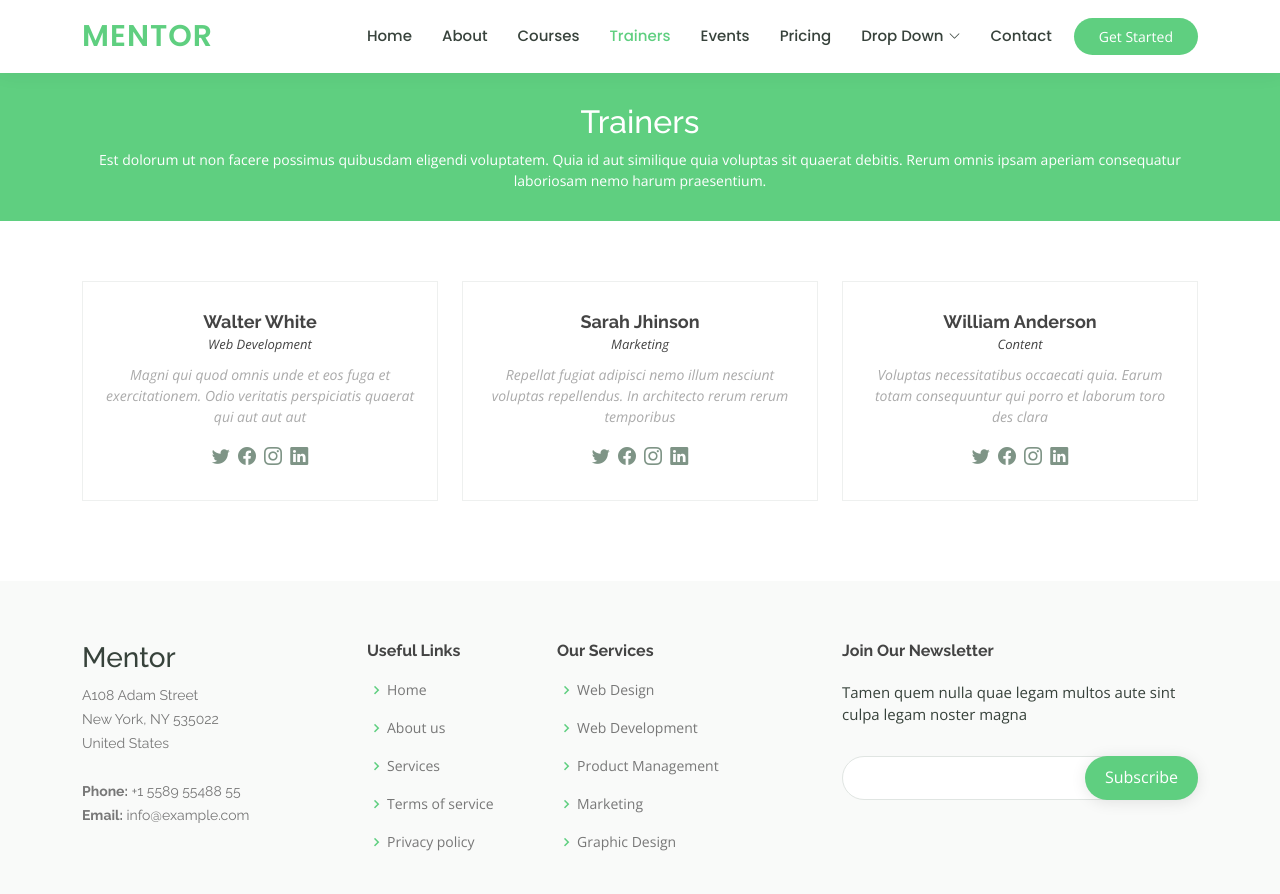
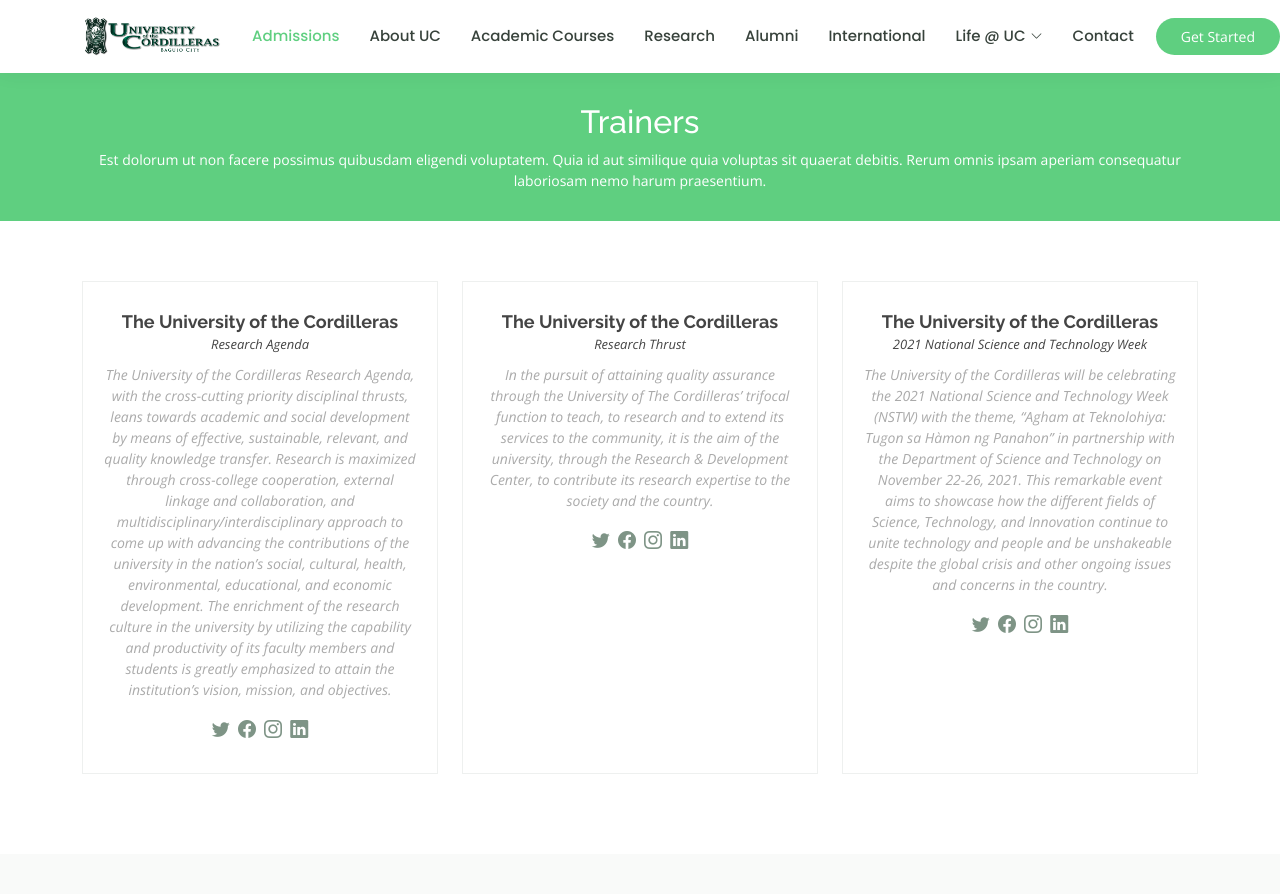
Before and after one commit to HagardWayan/UC-Page, a plain HTML site: page trainers.html in a window 1280 px wide. Shown: the top 894 px of the page. Drawn offline with nearby package versions, Linux system fonts and the light colour scheme.

Commit message:
edited idex and trainers

```diff
--- a/trainers.html
+++ b/trainers.html
@@ -5,7 +5,7 @@
   <meta charset="utf-8">
   <meta content="width=device-width, initial-scale=1.0" name="viewport">
 
-  <title>Trainers - Mentor Bootstrap Template</title>
+  <title>Research</title>
   <meta content="" name="description">
   <meta content="" name="keywords">
 
@@ -42,41 +42,36 @@
   <header id="header" class="fixed-top">
     <div class="container d-flex align-items-center">
 
-      <h1 class="logo me-auto"><a href="index.html">Mentor</a></h1>
+      <h1 class="logo me-auto"><a href="index.html"></a> <img _ngcontent-gis-c18="" src="img/uc.png" alt="University of the Cordilleras" class="ng-tns-c18-0"></h1>
       <!-- Uncomment below if you prefer to use an image logo -->
       <!-- <a href="index.html" class="logo me-auto"><img src="assets/img/logo.png" alt="" class="img-fluid"></a>-->
 
-      <nav id="navbar" class="navbar order-last order-lg-0">
+     <nav id="navbar" class="navbar order-last order-lg-0">
         <ul>
-          <li><a href="index.html">Home</a></li>
-          <li><a href="about.html">About</a></li>
-          <li><a href="courses.html">Courses</a></li>
-          <li><a class="active" href="trainers.html">Trainers</a></li>
-          <li><a href="events.html">Events</a></li>
-          <li><a href="pricing.html">Pricing</a></li>
+          <li><a class="active" href="index.html">Admissions</a></li>
+          <li><a href="about.html">About UC</a></li>
+          <li><a href="courses.html">Academic Courses</a></li>
+          <li><a href="trainers.html">Research</a></li>
+          <li><a href="events.html">Alumni</a></li>
+          <li><a href="pricing.html">International</a></li>
 
-          <li class="dropdown"><a href="#"><span>Drop Down</span> <i class="bi bi-chevron-down"></i></a>
+          <li class="dropdown"><a href="#"><span>Life @ UC</span> <i class="bi bi-chevron-down"></i></a>
             <ul>
-              <li><a href="#">Drop Down 1</a></li>
-              <li class="dropdown"><a href="#"><span>Deep Drop Down</span> <i class="bi bi-chevron-right"></i></a>
-                <ul>
-                  <li><a href="#">Deep Drop Down 1</a></li>
-                  <li><a href="#">Deep Drop Down 2</a></li>
-                  <li><a href="#">Deep Drop Down 3</a></li>
-                  <li><a href="#">Deep Drop Down 4</a></li>
-                  <li><a href="#">Deep Drop Down 5</a></li>
-                </ul>
-              </li>
-              <li><a href="#">Drop Down 2</a></li>
-              <li><a href="#">Drop Down 3</a></li>
-              <li><a href="#">Drop Down 4</a></li>
+              <li><a href="https://www.uc-bcf.edu.ph/career-center">Career Center</a></li>
+              <li><a href="https://www.uc-bcf.edu.ph/center-for-creative-productions">Center for Creative Productions</a></li>
+              <li><a href="https://www.uc-bcf.edu.ph/sports-development-office">Sports Development Office</a></li>
+              <li><a href="https://www.uc-bcf.edu.ph/legal-aid-clinic">Legal Aid Clinic</a></li>
+              <li><a href="https://www.uc-bcf.edu.ph/guidance-and-counseling">Guidance and Counseling</a></li>
+              <li><a href="https://www.uc-bcf.edu.ph/libraries">Libraries</a></li>
+              <li><a href="https://www.uc-bcf.edu.ph/registrar">Registrar</a></li>
+              <li><a href="https://www.uc-bcf.edu.ph/student-welfare-and-development">Student and Welfare Development</a></li>
+              <li><a href="https://www.uc-bcf.edu.ph/student-welfare-services">Student Welfare Services</a></li>
             </ul>
           </li>
           <li><a href="contact.html">Contact</a></li>
         </ul>
         <i class="bi bi-list mobile-nav-toggle"></i>
       </nav><!-- .navbar -->
-
       <a href="courses.html" class="get-started-btn">Get Started</a>
 
     </div>
@@ -101,10 +96,10 @@
             <div class="member">
               <img src="assets/img/trainers/trainer-1.jpg" class="img-fluid" alt="">
               <div class="member-content">
-                <h4>Walter White</h4>
-                <span>Web Development</span>
+                <h4>The University of the Cordilleras</h4>
+                <span> Research Agenda</span>
                 <p>
-                  Magni qui quod omnis unde et eos fuga et exercitationem. Odio veritatis perspiciatis quaerat qui aut aut aut
+                 The University of the Cordilleras Research Agenda, with the cross-cutting priority disciplinal thrusts, leans towards academic and social development by means of effective, sustainable, relevant, and quality knowledge transfer. Research is maximized through cross-college cooperation, external linkage and collaboration, and multidisciplinary/interdisciplinary approach to come up with advancing the contributions of the university in the nation’s social, cultural, health, environmental, educational, and economic development. The enrichment of the research culture in the university by utilizing the capability and productivity of its faculty members and students is greatly emphasized to attain the institution’s vision, mission, and objectives.
                 </p>
                 <div class="social">
                   <a href=""><i class="bi bi-twitter"></i></a>
@@ -120,10 +115,10 @@
             <div class="member">
               <img src="assets/img/trainers/trainer-2.jpg" class="img-fluid" alt="">
               <div class="member-content">
-                <h4>Sarah Jhinson</h4>
-                <span>Marketing</span>
+                <h4>The University of the Cordilleras</h4>
+                <span>Research Thrust</span>
                 <p>
-                  Repellat fugiat adipisci nemo illum nesciunt voluptas repellendus. In architecto rerum rerum temporibus
+                  In the pursuit of attaining quality assurance through the University of The Cordilleras’ trifocal function to teach, to research and to extend its services to the community, it is the aim of the university, through the Research & Development Center, to contribute its research expertise to the society and the country.
                 </p>
                 <div class="social">
                   <a href=""><i class="bi bi-twitter"></i></a>
@@ -139,10 +134,10 @@
             <div class="member">
               <img src="assets/img/trainers/trainer-3.jpg" class="img-fluid" alt="">
               <div class="member-content">
-                <h4>William Anderson</h4>
-                <span>Content</span>
+                <h4>The University of the Cordilleras</h4>
+                <span>2021 National Science and Technology Week</span>
                 <p>
-                  Voluptas necessitatibus occaecati quia. Earum totam consequuntur qui porro et laborum toro des clara
+                  The University of the Cordilleras will be celebrating the 2021 National Science and Technology Week (NSTW) with the theme, “Agham at Teknolohiya: Tugon sa Hàmon ng Panahon” in partnership with the Department of Science and Technology on November 22-26, 2021. This remarkable event aims to showcase how the different fields of Science, Technology, and Innovation continue to unite technology and people and be unshakeable despite the global crisis and other ongoing issues and concerns in the country.
                 </p>
                 <div class="social">
                   <a href=""><i class="bi bi-twitter"></i></a>
```
Also changed, not shown: index.html (+10 -19 lines), img/uc.png (added).
